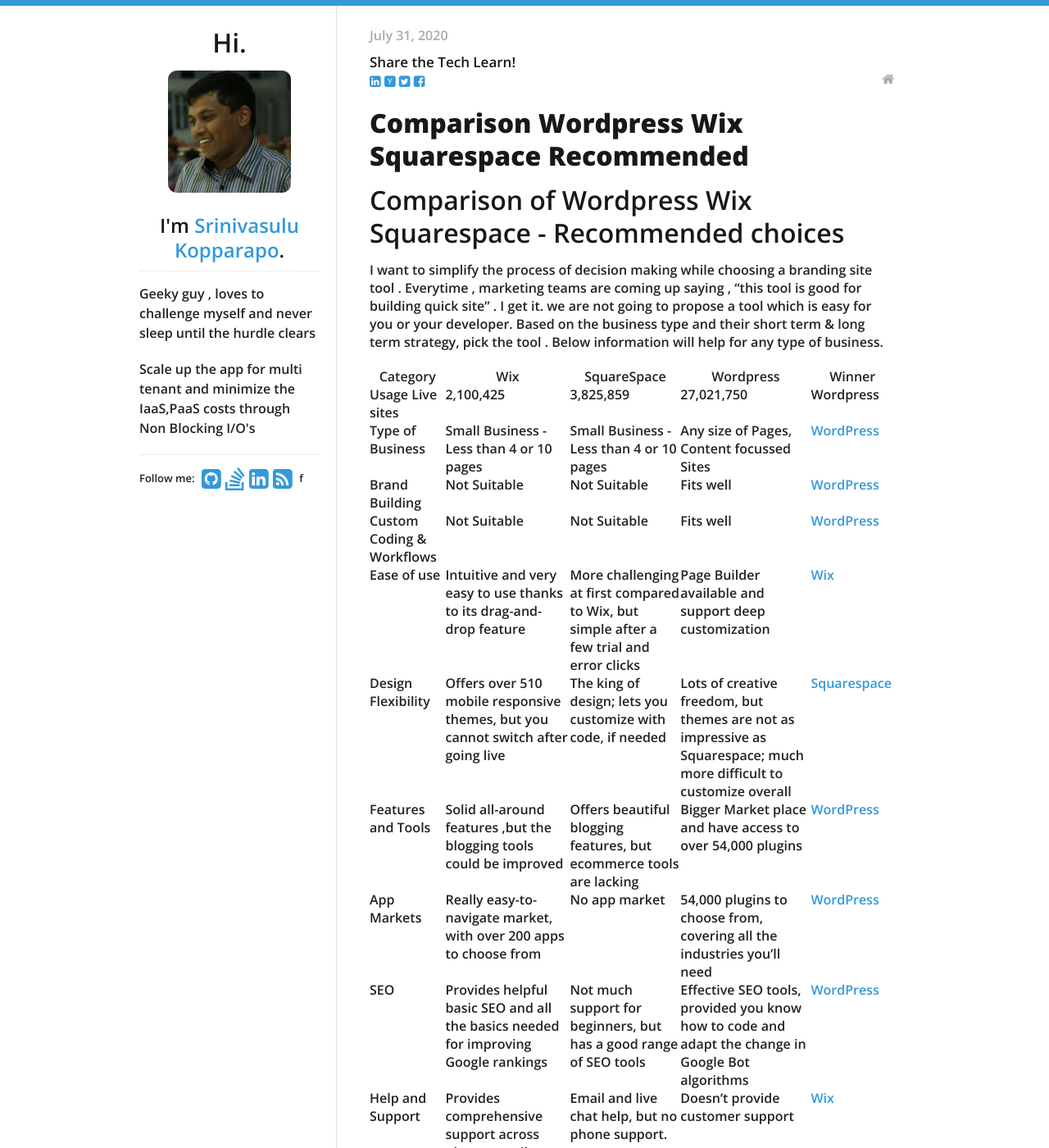
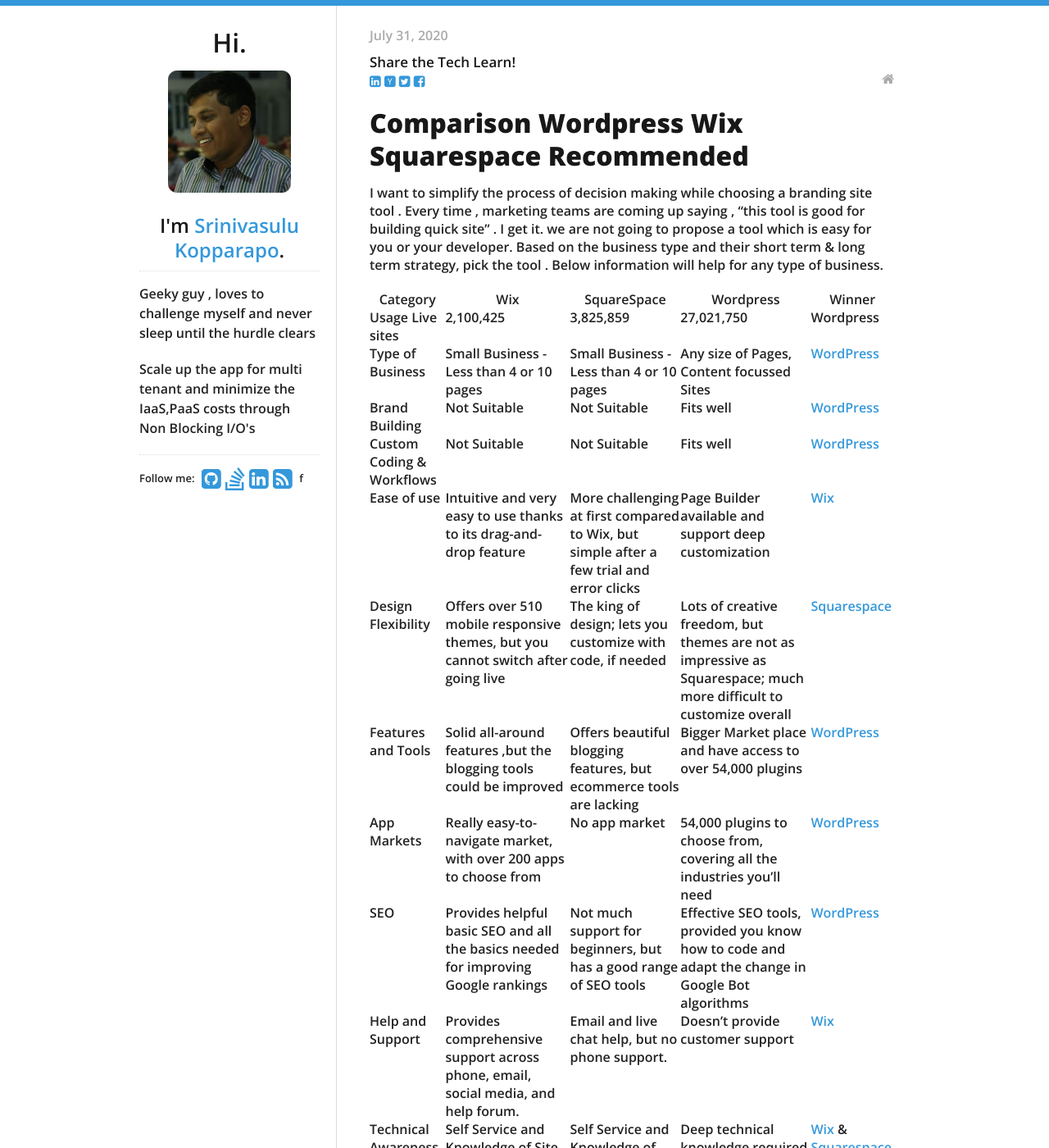
Before and after one commit to cnuonline/cnuonline.github.io, a Jekyll site: the page built from _posts/2020-07-31-Comparison-wordpress-wix-squarespace-recommended.md, in a window 1280 px wide and 1400 px high. Shown: the whole window at 82% size. Built offline with Jekyll 4.4.1, drawn with Linux system fonts in a browser that asks for light colours; nearby versions of some CDN libraries; our own code applies the rules of GitHub Pages for plain Markdown files; some of the changed text lies outside the part shown.

Commit message:
_posts/2020-07-31-Comparison-wordpress-wix-squarespace-recommended.md updated from https://stackedit.io/

```diff
--- a/_posts/2020-07-31-Comparison-wordpress-wix-squarespace-recommended.md
+++ b/_posts/2020-07-31-Comparison-wordpress-wix-squarespace-recommended.md
@@ -3,8 +3,7 @@
 
 ---
 
-<h1 id="comparison-of-wordpress-wix-squarespace---recommended-choices">Comparison of Wordpress Wix Squarespace - Recommended choices</h1>
-<p>I want to simplify the process of decision making while choosing a branding site tool . Everytime ,  marketing teams are coming up saying , “this tool is good for building quick site”  . I get it. we are not going to propose a tool which is easy for you or your developer.  Based on the business type and their short term &amp; long term strategy, pick the tool .  Below information will help for any type of business.</p>
+<p>I want to simplify the process of decision making while choosing a branding site tool . Every time ,  marketing teams are coming up saying , “this tool is good for building quick site”  . I get it. we are not going to propose a tool which is easy for you or your developer.  Based on the business type and their short term &amp; long term strategy, pick the tool .  Below information will help for any type of business.</p>
 
 <table>
 <thead>
```
Also changed, not shown: other parts of _posts/2020-07-31-Comparison-wordpress-wix-squarespace-recommended.md (+1 -1 lines).
